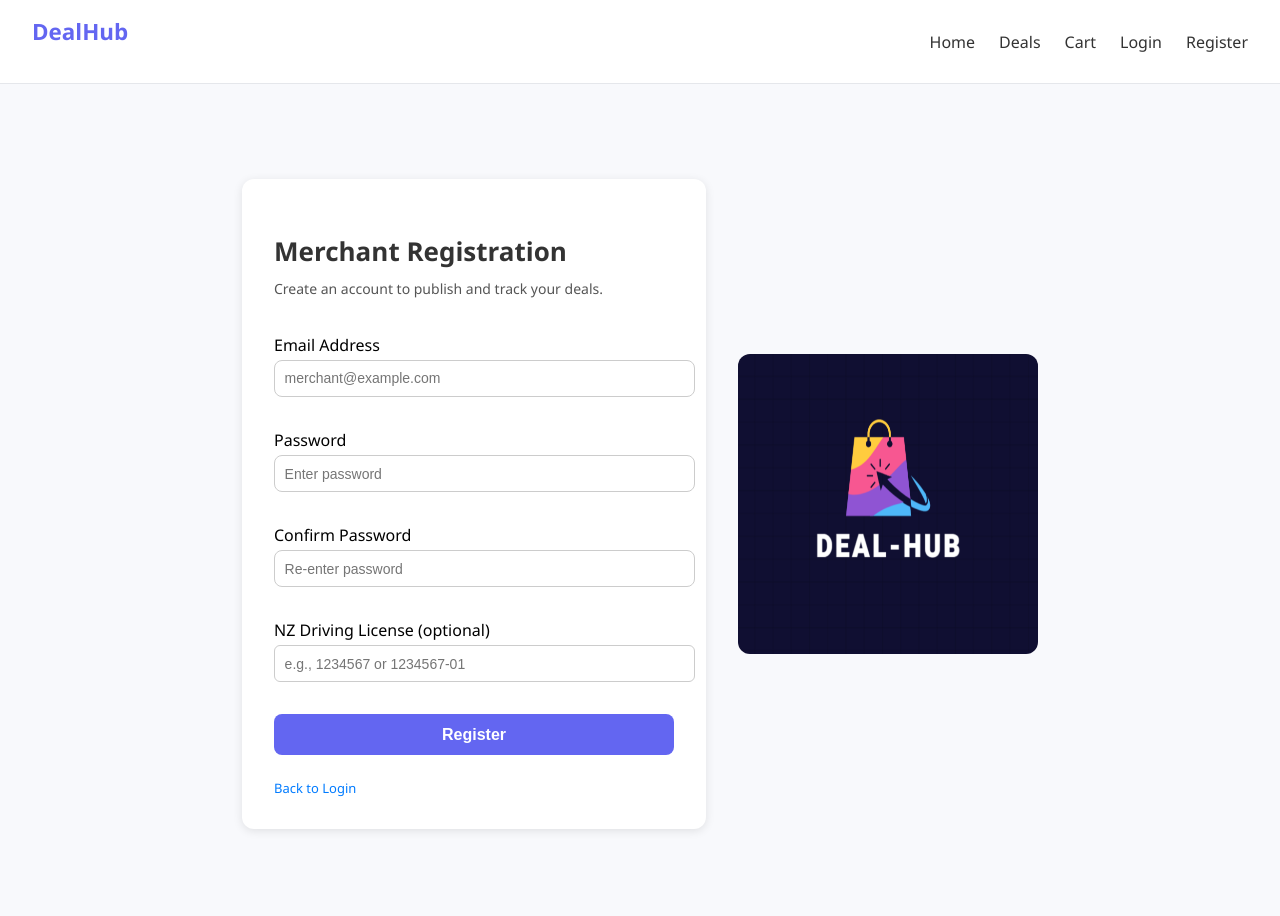
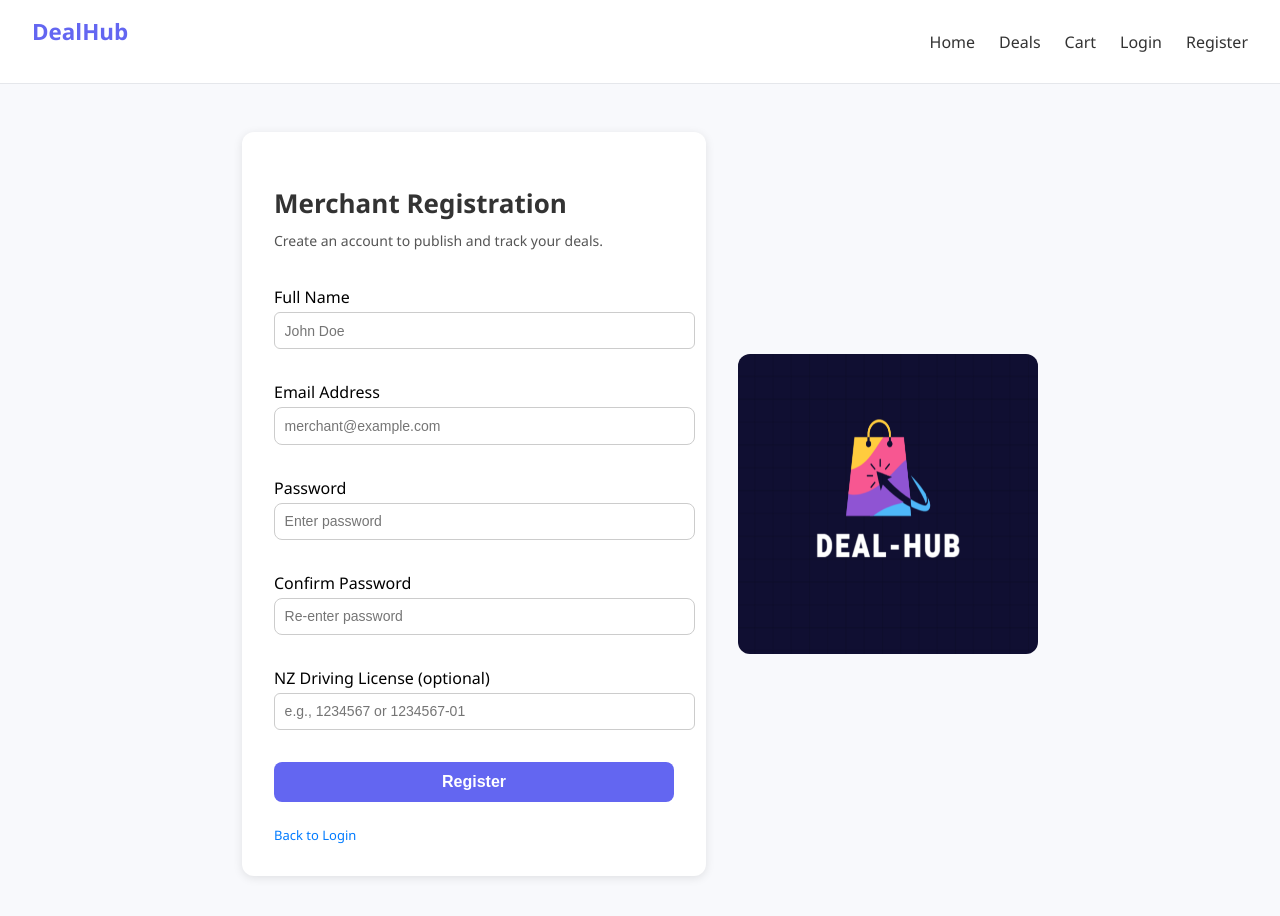
Before and after one commit to patelankeet2/Deal-Hub, a React (Create React App) app in the folder dealhub/: page /merchant-register in a window 1280 px wide. Shown: the top 916 px of the page. Built offline with nearby package versions, Linux system fonts and the light colour scheme; no server answers.

Commit message:
updated Merchant register not it will save name in database

```diff
--- a/dealhub/src/components/MerchantRegister.js
+++ b/dealhub/src/components/MerchantRegister.js
@@ -2,10 +2,14 @@ import React, { useState } from "react";
 import "./MerchantRegister.css";
 import { useNavigate } from "react-router-dom";
 import logo from "../assets/logo.png";
+import { createUserWithEmailAndPassword } from "firebase/auth";
+import { doc, setDoc, serverTimestamp } from "firebase/firestore";
+import { auth, db } from "../firebaseConfig";
 
 const MerchantRegister = () => {
   const navigate = useNavigate();
   const [formData, setFormData] = useState({
+    name: "",
     email: "",
     password: "",
     confirmPassword: "",
@@ -15,19 +19,44 @@ const MerchantRegister = () => {
   const [error, setError] = useState("");
 
   const handleChange = (e) => {
-    setFormData({...formData, [e.target.name]: e.target.value });
+    setFormData({ ...formData, [e.target.name]: e.target.value });
   };
 
-  const handleSubmit = (e) => {
+  const handleSubmit = async (e) => {
     e.preventDefault();
+
     if (formData.password !== formData.confirmPassword) {
       setError("Passwords do not match.");
       return;
     }
+
     setError("");
-    // Registration logic
-    console.log("Merchant Registered:", formData);
-    navigate("/merchant-login");
+
+    try {
+      // Register the merchant
+      const userCredential = await createUserWithEmailAndPassword(
+        auth,
+        formData.email,
+        formData.password
+      );
+      const user = userCredential.user;
+
+      // Save merchant profile in Firestore
+      await setDoc(doc(db, "users", user.uid), {
+        name: formData.name,
+        email: formData.email,
+        license: formData.license || null,
+        role: "merchant",
+        authorized: false, // Admin will approve later
+        createdAt: serverTimestamp()
+      });
+
+      alert("✅ Merchant registered! Please wait for admin approval.");
+      navigate("/merchant-login");
+    } catch (err) {
+      console.error("Registration Error:", err.message);
+      setError(err.message || "Failed to register.");
+    }
   };
 
   return (
@@ -36,6 +65,16 @@ const MerchantRegister = () => {
         <h2>Merchant Registration</h2>
         <p>Create an account to publish and track your deals.</p>
         <form onSubmit={handleSubmit}>
+          <label>Full Name</label>
+          <input
+            type="text"
+            name="name"
+            placeholder="John Doe"
+            value={formData.name}
+            onChange={handleChange}
+            required
+          />
+
           <label>Email Address</label>
           <input
             type="email"
```
